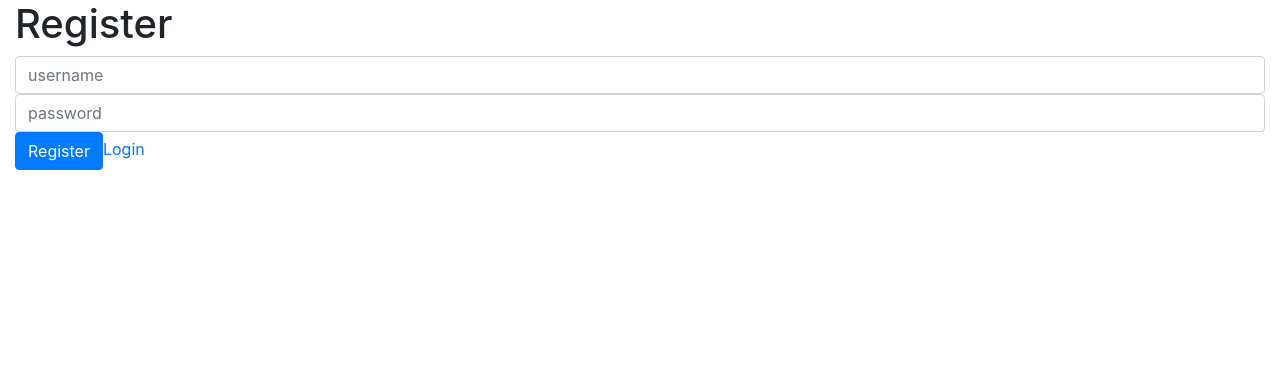
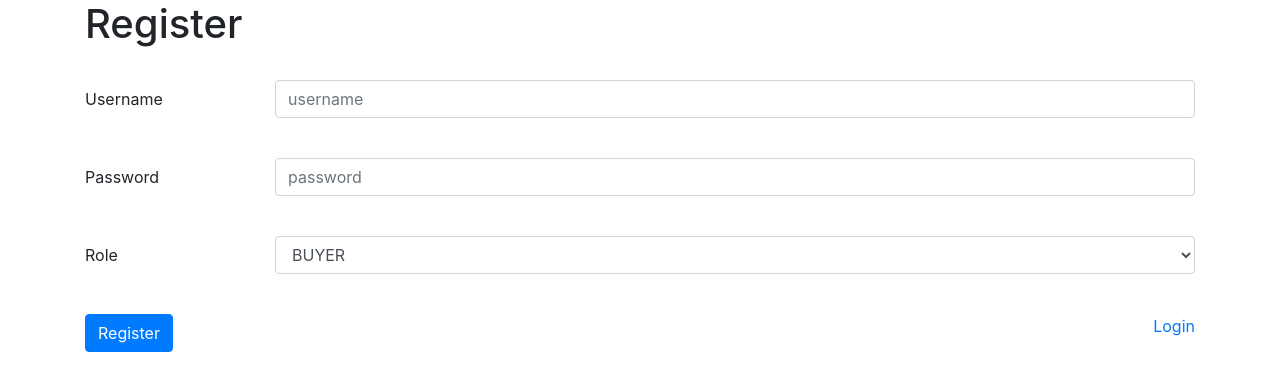
Before and after one commit to lutongling/wbdv-sp21-01-tongling-lu-project-front-end, a React (Create React App) app: page /register in a window 1280 px wide. Shown: the top 390 px of the page. Built offline with nearby package versions, Linux system fonts and the light colour scheme.

Commit message:
updated register with adding role options

```diff
--- a/src/components/screen/register-screen.js
+++ b/src/components/screen/register-screen.js
@@ -3,7 +3,7 @@ import {Link, useHistory} from 'react-router-dom'
 import userService from '../../services/user-service'
 
 const Register = () => {
-    const [credentials, setCredentials] = useState({username: '', password: ''})
+    const [credentials, setCredentials] = useState({username: '', password: '', role: 'BUYER'})
     const history = useHistory()
     const register = () => {
         userService.register(credentials)
@@ -17,31 +17,60 @@ const Register = () => {
             })
     }
     return(
-        <div>
+        <div className="container">
             <h1>Register</h1>
+            <br/>
+            <div className="mb-3 row">
+                <label className="col-sm-2 col-form-label">
+                    Username
+                </label>
+                <div className="col-sm-10">
                     <input
                         value={credentials.username}
                         onChange={(e) => {setCredentials({...credentials, username: e.target.value})}}
                         className="form-control"
                         placeholder="username"/>
+                </div>
+            </div>
+
+            <br/>
+            <div className="mb-3 row">
+                <label className="col-sm-2 col-form-label">
+                    Password
+                </label>
+                <div className="col-sm-10">
                     <input
-                // type="password"
                         value={credentials.password}
                         onChange={(e) => {setCredentials({...credentials, password: e.target.value})}}
                         className="form-control"
                         placeholder="password"/>
 
-            {/*<input*/}
-            {/*    // type="password"*/}
-            {/*    value={credentials.validate}*/}
-            {/*    onChange={(e) => {setCredentials({...credentials, validate: e.target.value})}}*/}
-            {/*    className="form-control"*/}
-            {/*    placeholder="validate password"/>*/}
+                </div>
+            </div>
 
+            <br/>
+
+            <div className="mb-3 row">
+                <label htmlFor="role"
+                       className="col-sm-2 col-form-label">
+                    Role
+                </label>
+                <div className="col-sm-10">
+                    <select id="role" className="form-control"
+                            onChange={(e) => setCredentials({...credentials, role: e.target.value.toString()})}>
+                        <option>BUYER</option>
+                        <option>SELLER</option>
+                        <option>ADMIN</option>
+                    </select>
+                </div>
+            </div>
+
+            <br/>
             <button onClick={register} className="btn btn-primary">
                 Register
             </button>
-            <Link to="/login">
+
+            <Link className="float-right" to="/login">
                 Login
             </Link>
         </div>
```
Lines whose indentation alone changed are shown as unchanged.
